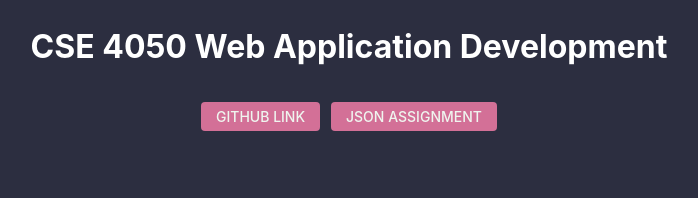
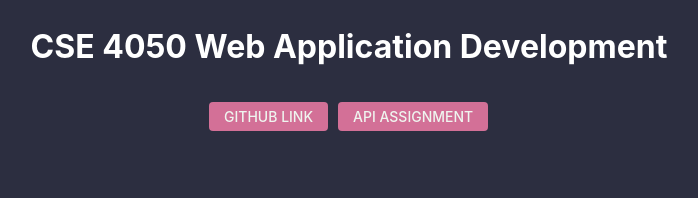
Before and after one commit to Marzdor/CSE-4050, a React (Create React App) app: page / in a window 1280 px wide. Shown: the top 198 px of the page, without its empty margins (291-989 px from the left). Built offline with nearby package versions, Linux system fonts and the light colour scheme.

Commit message:
switched json to api

```diff
--- a/src/components/JsonAssignment/UserInfoContainer.js
+++ b/src/components/ApiAssignment/UserInfoContainer.js
@@ -3,7 +3,7 @@
 import BasicButton from "../BasicButton";
 import buttonStyles from "../../enums/buttonStyles";
 import { fetchRandomUser } from "../../helperFunctions/AxiosHelper";
-import styles from "../../styles/jsonAssignmentStyles.module.css";
+import styles from "../../styles/apiAssignmentStyles.module.css";
 
 const UserInfoContainer = () => {
   const [userInfo, setUserInfo] = useState({});
--- a/src/enums/routeNames.js
+++ b/src/enums/routeNames.js
@@ -1,5 +1,5 @@
 const routeNames = {
-  JSON_ASSIGNMENT: "JSON_ASSIGNMENT",
+  API_ASSIGNMENT: "API_ASSIGNMENT",
 };
 
 export default routeNames;
--- a/src/pages/JsonAssignmentPage.js
+++ b/src/pages/ApiAssignmentPage.js
@@ -1,15 +1,15 @@
 import BasicPageContainer from "./common/BasicPageContainer";
 import React from "react";
-import UserInfoContainer from "../components/JsonAssignment/UserInfoContainer";
+import UserInfoContainer from "../components/ApiAssignment/UserInfoContainer";
 import styles from "../styles/pageStyles.module.css";
 
-const JsonAssignmentPage = () => {
+const ApiAssignmentPage = () => {
   return (
     <BasicPageContainer>
-      <h1 className={styles["Page-Title"]}>Json Assignment Page </h1>
+      <h1 className={styles["Page-Title"]}>Api Assignment Page </h1>
       <UserInfoContainer />
     </BasicPageContainer>
   );
 };
 
-export default JsonAssignmentPage;
+export default ApiAssignmentPage;
--- a/src/pages/MainPage.js
+++ b/src/pages/MainPage.js
@@ -32,9 +32,9 @@
           text="Github Link"
         />
         <BasicButton
-          onClick={() => history.push(routeNames.JSON_ASSIGNMENT)}
+          onClick={() => history.push(routeNames.API_ASSIGNMENT)}
           buttonStyle={buttonStyles.PRIMARY}
-          text="Json Assignment"
+          text="Api Assignment"
         />
       </div>
     </BasicPageContainer>
--- a/src/routing/MainRouter.js
+++ b/src/routing/MainRouter.js
@@ -1,6 +1,6 @@
 import { Route, BrowserRouter as Router, Switch } from "react-router-dom";
 
-import JsonAssignmentPage from "../pages/JsonAssignmentPage";
+import ApiAssignmentPage from "../pages/ApiAssignmentPage";
 import MainPage from "../pages/MainPage";
 import React from "react";
 import routeNames from "../enums/routeNames";
@@ -12,8 +12,8 @@
         <Route exact path="/">
           <MainPage />
         </Route>
-        <Route exact path={`/${routeNames.JSON_ASSIGNMENT}`}>
-          <JsonAssignmentPage />
+        <Route exact path={`/${routeNames.API_ASSIGNMENT}`}>
+          <ApiAssignmentPage />
         </Route>
       </Switch>
     </Router>
```
Also changed, not shown: src/styles/apiAssignmentStyles.module.css (renamed from src/styles/jsonAssignmentStyles.module.css).
